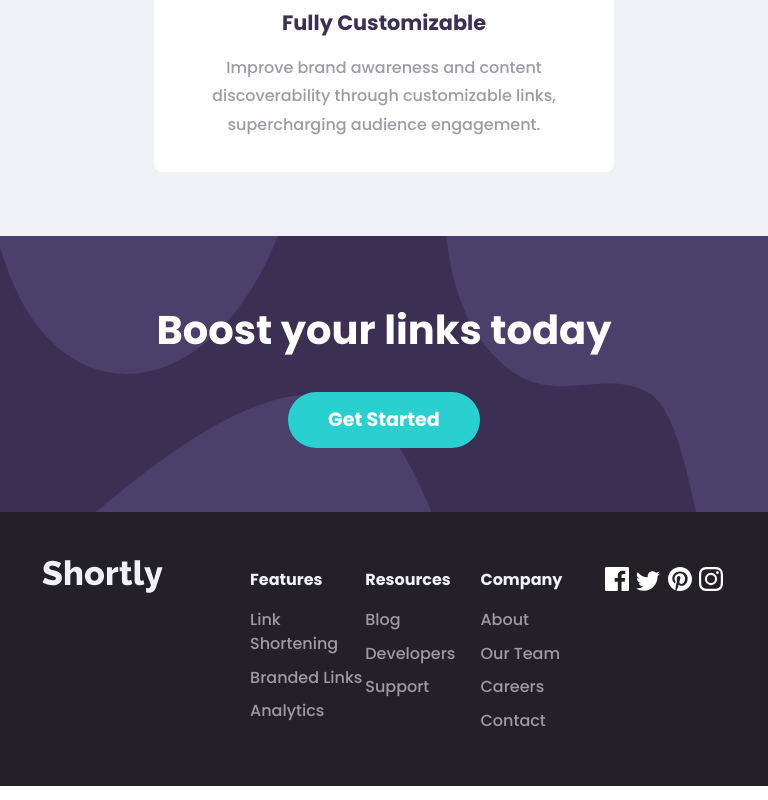
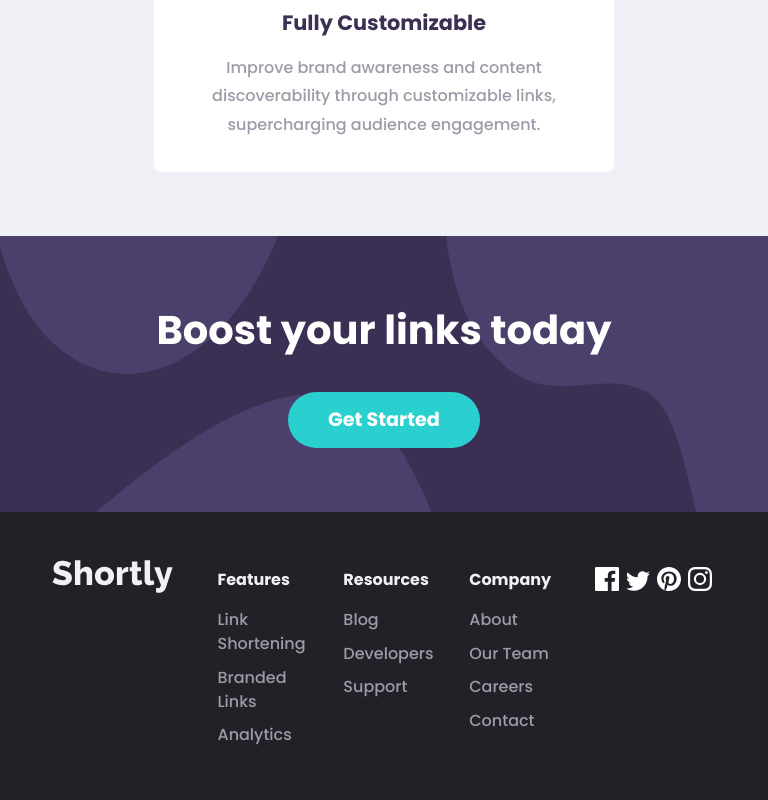
Before and after one commit to penguinboots/url-shortener, a React (Vite) app: page / in a window 768 px wide. Shown: the part 2421-3221 px from the top of the page. Built offline with nearby package versions, Linux system fonts and the light colour scheme.

Commit message:
minor margin adjustments

```diff
--- a/src/App.scss
+++ b/src/App.scss
@@ -796,6 +796,7 @@ button {
     justify-content: space-around;
   }
 
+  /** Footer - Responsive **/
   @media only screen and (min-width: 320px) and (max-width: 767px) {
     flex-direction: column;
     align-items: center;
@@ -817,13 +818,14 @@ button {
     padding: 3rem 5%;
     justify-content: space-around;
     .logo {
-      margin-right: 5rem;
+      margin-right: 1rem;
     }
     .footer-nav {
       display: flex;
       justify-content: space-around;
       text-align: left;
       width: 50%;
+      gap: 2rem;
       .footer-col {
         width: 33%;
       }
```
